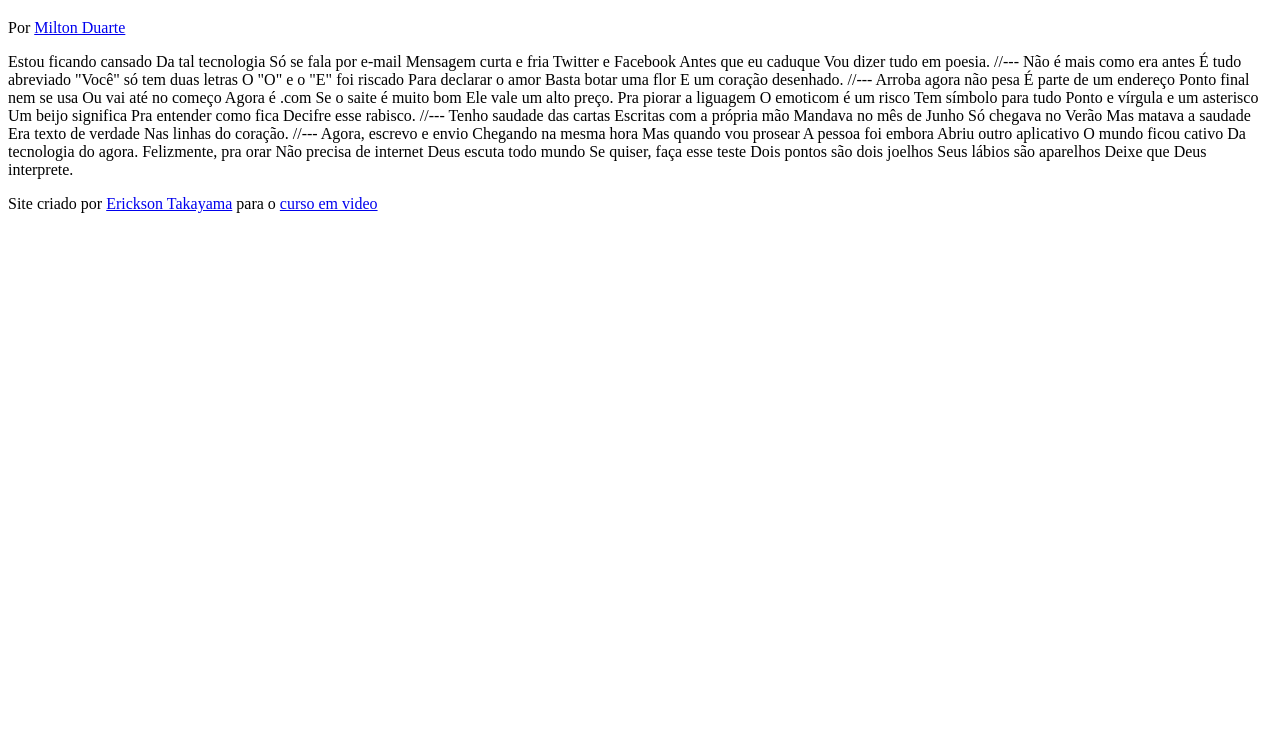
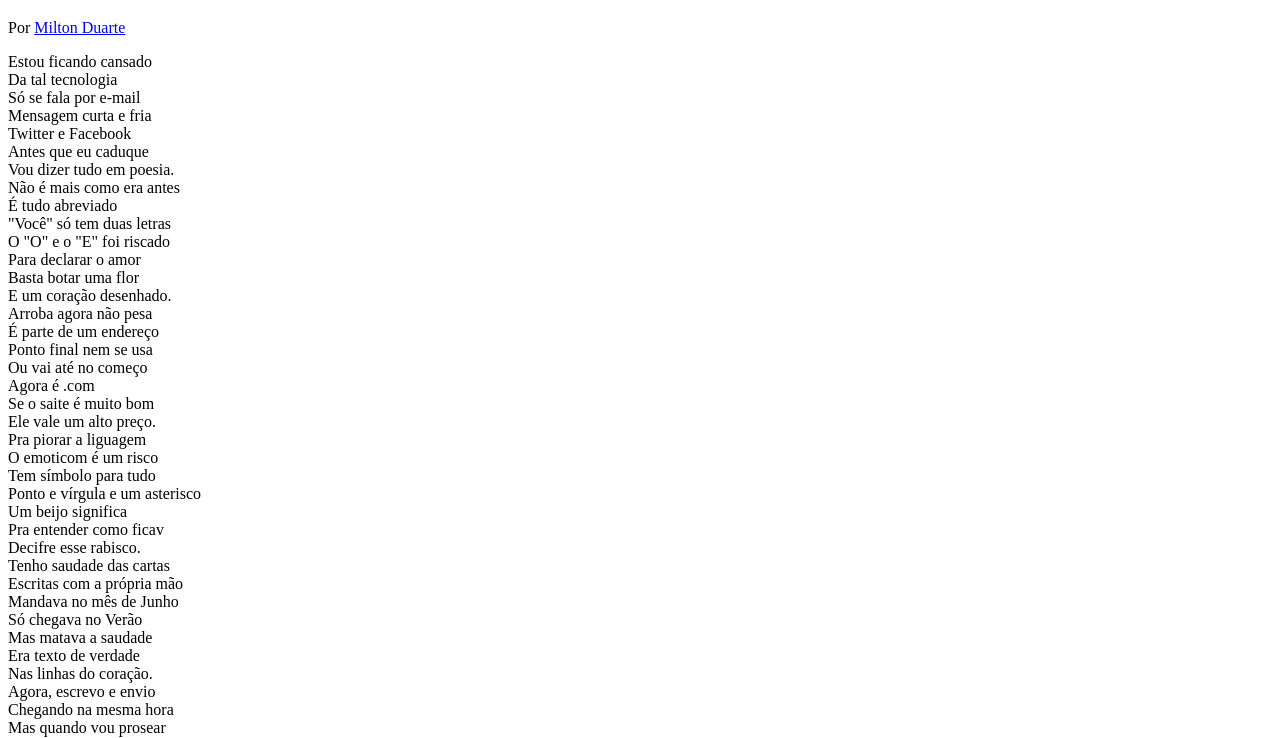
Before and after one commit to ericksontakayama/html-css, a plain HTML site: page Desafios/d012/index.html in a window 1280 px wide. Shown: the part 61-799 px from the top of the page. Drawn offline with Linux system fonts and the light colour scheme.

Commit message:
Update index.html

```diff
--- a/Desafios/d012/index.html
+++ b/Desafios/d012/index.html
@@ -13,69 +13,73 @@
         </p>
     </header>
 
-    Estou ficando cansado
-    Da tal tecnologia
-    Só se fala por e-mail
-    Mensagem curta e fria
-    Twitter e Facebook
-    Antes que eu caduque
-    Vou dizer tudo em poesia.
+    <section>
+        Estou ficando cansado <br>
+        Da tal tecnologia <br>
+        Só se fala por e-mail <br>
+        Mensagem curta e fria <br>
+        Twitter e Facebook <br>
+        Antes que eu caduque <br>
+        Vou dizer tudo em poesia.
+    </section>
 
-    //---
+    <section>
+        Não é mais como era antes <br>
+        É tudo abreviado <br>
+        "Você" só tem duas letras <br>
+        O "O" e o "E" foi riscado <br>
+        Para declarar o amor <br>
+        Basta botar uma flor <br>
+        E um coração desenhado.
+    </section>
 
-    Não é mais como era antes
-    É tudo abreviado
-    "Você" só tem duas letras
-    O "O" e o "E" foi riscado
-    Para declarar o amor
-    Basta botar uma flor
-    E um coração desenhado.
+    <section>
+        Arroba agora não pesa <br>
+        É parte de um endereço <br>
+        Ponto final nem se usa <br>
+        Ou vai até no começo <br>
+        Agora é .com <br>
+        Se o saite é muito bom <br>
+        Ele vale um alto preço. <br>
+        Pra piorar a liguagem <br>
+        O emoticom é um risco <br>
+        Tem símbolo para tudo <br>
+        Ponto e vírgula e um asterisco <br>
+        Um beijo significa <br>
+        Pra entender como ficav<br>
+        Decifre esse rabisco.
+    </section>
 
-    //---
 
-    Arroba agora não pesa
-    É parte de um endereço
-    Ponto final nem se usa
-    Ou vai até no começo
-    Agora é .com
-    Se o saite é muito bom
-    Ele vale um alto preço.
 
-    Pra piorar a liguagem
-    O emoticom é um risco
-    Tem símbolo para tudo
-    Ponto e vírgula e um asterisco
-    Um beijo significa
-    Pra entender como fica
-    Decifre esse rabisco.
+    <section>
+        Tenho saudade das cartas <br>
+        Escritas com a própria mão <br>
+        Mandava no mês de Junho <br>
+        Só chegava no Verão <br>
+        Mas matava a saudade <br>
+        Era texto de verdade <br>
+        Nas linhas do coração.
+    </section>
 
-    //---
 
-    Tenho saudade das cartas
-    Escritas com a própria mão
-    Mandava no mês de Junho
-    Só chegava no Verão
-    Mas matava a saudade
-    Era texto de verdade
-    Nas linhas do coração.
 
-    //---
-
-    Agora, escrevo e envio
-    Chegando na mesma hora
-    Mas quando vou prosear
-    A pessoa foi embora
-    Abriu outro aplicativo
-    O mundo ficou cativo
-    Da tecnologia do agora.
-
-    Felizmente, pra orar
-    Não precisa de internet
-    Deus escuta todo mundo
-    Se quiser, faça esse teste
-    Dois pontos são dois joelhos
-    Seus lábios são aparelhos
-    Deixe que Deus interprete.
+    <section>
+        Agora, escrevo e envio <br>
+        Chegando na mesma hora <br>
+        Mas quando vou prosear <br>
+        A pessoa foi embora <br>
+        Abriu outro aplicativo <br>
+        O mundo ficou cativo <br>
+        Da tecnologia do agora. <br>
+        Felizmente, pra orar <br>
+        Não precisa de internet <br>
+        Deus escuta todo mundo <br>
+        Se quiser, faça esse teste <br>
+        Dois pontos são dois joelhos <br>
+        Seus lábios são aparelhos <br>
+        Deixe que Deus interprete.
+    </section>
 
     <footer>
         <p>Site criado por <a href="https://github.com/ericksontakayama" target="_blank">Erickson Takayama</a> para o <a href="https://www.cursoemvideo.com" target="_blank">curso em video</a></p>
```
